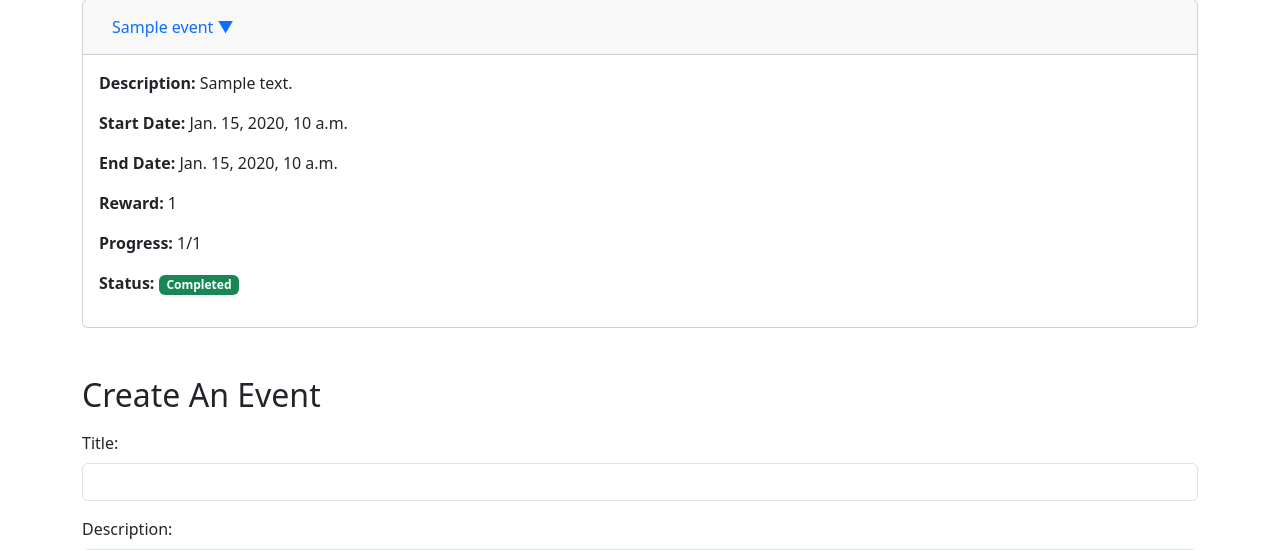
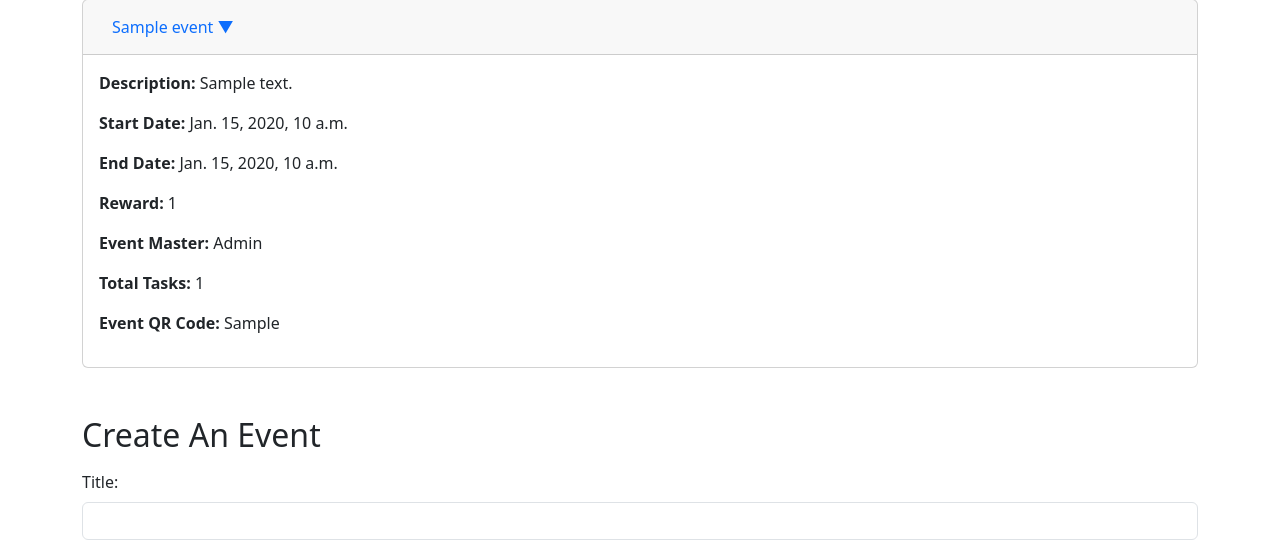
Before and after one commit to annabelle-josie/group-software-project, a Django app: page /events in a window 1280 px wide, after a click that opens the changed part. Shown: the part 169-719 px from the top of the page. Run offline with Django 5.2, Linux system fonts and the light colour scheme; a user stored in the database is signed in; data comes from the database, SQL or seed files in the repository; both versions use the stored data as it was after the commit; tables that the repository leaves empty hold one stand-in row (values such as "Sample post").

Commit message:
Added event features
Added features so that gamekeepers can only see their own created events, and can also see the QR code associated with their event (if applicable). Event keepers are shown slighly different info to users, which is more relevant to them.

```diff
--- a/main/templates/events.html
+++ b/main/templates/events.html
@@ -19,6 +19,7 @@
     {% if events %}
         <div class="accordion" id="eventAccordion">
             {% for event in events %}
+                {% if not is_gamekeeper %}
                     <div class="card">
                         <div class="card-header" id="heading{{ forloop.counter }}">
                             <h2 class="mb-0">
@@ -36,6 +37,7 @@
                                     <p><strong>Start Date:</strong> {{ event.startDate }}</p>
                                     <p><strong>End Date:</strong> {{ event.endDate }}</p>
                                     <p><strong>Reward:</strong> {{ event.rewardValue }}</p>
+                                    <p><strong>Event Master:</strong> {{ event.eventMaster }}</p>
 
                                     <p><strong>Progress:</strong>
                                         <span id="progress-{{ event.eventId }}">
@@ -57,8 +59,6 @@
                                             </button>
                                             <div id="reader-{{ event.eventId }}-reader" style="width: 100%; max-width: 400px; margin: auto;"></div>
                                         </div>
-
-
                                     {% else %}
                                         {% if event.participant.status != "complete" and event.progress < event.noOfTasks %}
                                             <button class="btn btn-primary" id="increment-{{ event.eventId }}" onclick="incrementProgress({{ event.eventId }})">
@@ -66,11 +66,36 @@
                                             </button>
                                         {% endif %}
                                     {% endif %}
-
-
                                 </div>
                         </div>
                     </div>
+                {% elif event.eventMaster == user.username %}
+                    <div class="card">
+                        <div class="card-header" id="heading{{ forloop.counter }}">
+                            <h2 class="mb-0">
+                                <button class="btn btn-link text-decoration-none" type="button" data-bs-toggle="collapse"
+                                        data-bs-target="#collapse{{ forloop.counter }}" aria-expanded="false"
+                                        aria-controls="collapse{{ forloop.counter }}">
+                                    {{ event.title }} ▼
+                                </button>
+                            </h2>
+                        </div>
+                        <div id="collapse{{ forloop.counter }}" class="collapse" aria-labelledby="heading{{ forloop.counter }}"
+                            data-bs-parent="#eventAccordion">
+                                <div class="card-body">
+                                    <p><strong>Description:</strong> {{ event.desc }}</p>
+                                    <p><strong>Start Date:</strong> {{ event.startDate }}</p>
+                                    <p><strong>End Date:</strong> {{ event.endDate }}</p>
+                                    <p><strong>Reward:</strong> {{ event.rewardValue }}</p>
+                                    <p><strong>Event Master:</strong> {{ event.eventMaster }}</p>
+                                    <p><strong>Total Tasks:</strong> {{ event.noOfTasks }} </p>
+                                    {% if event.eventQR is not none %}
+                                        <p><strong>Event QR Code:</strong> {{ event.eventQR }} </p>
+                                    {% endif %}
+                                </div>
+                        </div>
+                    </div>
+                {% endif %}
             {% endfor %}
         </div>
     {% else %}
@@ -122,6 +147,8 @@
 
             <button type="submit" class="btn btn-primary">Create Event</button>
         </form>
+
+
     {% endif %}
 </div>
 
--- a/main/views.py
+++ b/main/views.py
@@ -93,6 +93,7 @@ def events(request):
             "status": event_participant.status,
             "eventQR": event_participant.eventId.eventQR,
             "isQR": event_participant.eventId.isQR,
+            "eventMaster": event_participant.eventId.eventMaster.username,
         }
         for event_participant in user_events
     ]
@@ -191,7 +192,6 @@ def increment_progress(request, event_id):
         'status': event_participant.status,
         'completed': False
     })
-
 
 def generate_qr(request):
     qr_image_base64 = None
```
Also changed, not shown: db.sqlite3. Lines whose indentation alone changed are shown as unchanged.
